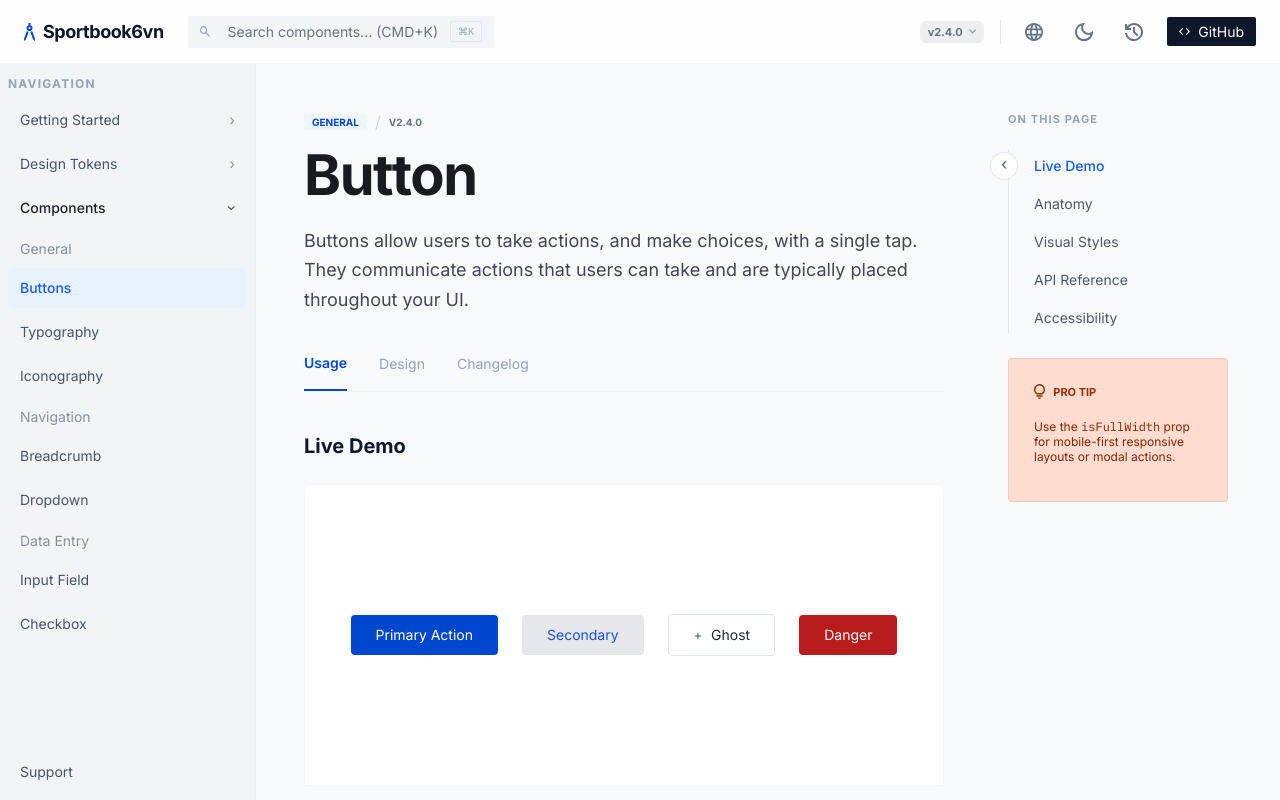
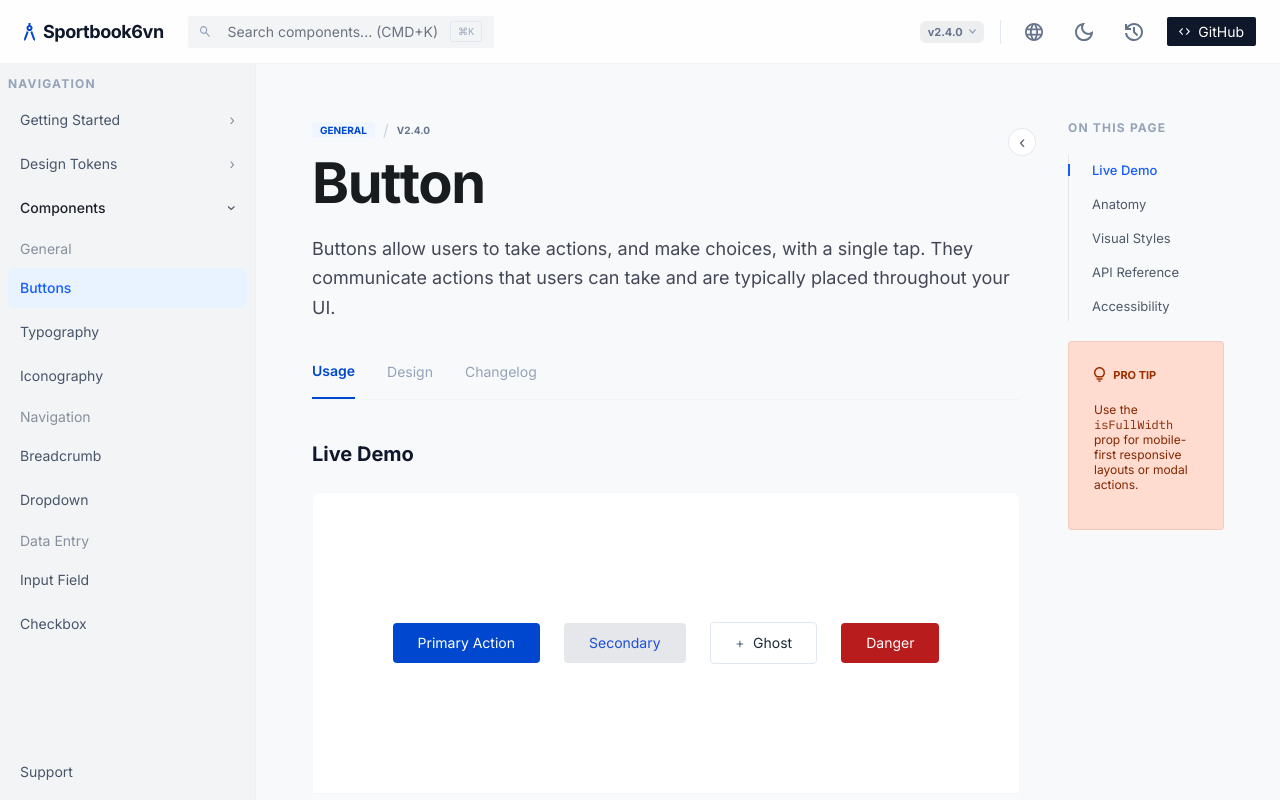
Before and after one commit to hieudeptrai1112/sportbook_mbbiz, an Angular app: page / in a window 1280 px wide. Shown: the top 800 px of the page. Built offline with nearby package versions, Linux system fonts and the light colour scheme.

Commit message:
style: align docs layout closer to arco proportions

```diff
--- a/src/app/app.scss
+++ b/src/app/app.scss
@@ -385,42 +385,44 @@
 
 .main-inner {
   display: grid;
-  grid-template-columns: minmax(0, 1fr) minmax(0, 224px);
-  column-gap: 64px;
-  padding: 48px;
-  width: min(1440px, 100%);
+  grid-template-columns: minmax(0, 980px) minmax(0, 180px);
+  column-gap: 24px;
+  padding: 56px;
+  width: 100%;
+  max-width: 1284px;
   margin: 0 auto;
   align-items: flex-start;
   transition: grid-template-columns 160ms ease, column-gap 160ms ease;
 }
 
 .main-inner.toc-collapsed {
-  grid-template-columns: minmax(0, 1fr) 0;
-  column-gap: 24px;
+  grid-template-columns: minmax(0, 1100px) 0;
+  column-gap: 0;
+  max-width: 1212px;
 }
 
 .main-inner.toc-collapsed .content {
-  max-width: 920px;
+  max-width: 1100px;
 }
 
 .main-inner.toc-collapsed .content.content-color,
 .main-inner.toc-collapsed .content.content-tokens {
-  max-width: 1200px;
+  max-width: 1100px;
 }
 
 .content {
   width: 100%;
-  max-width: 760px;
+  max-width: 980px;
   display: flex;
   flex-direction: column;
   gap: 40px;
-  justify-self: center;
-  margin: 0 auto;
+  justify-self: start;
+  margin: 0;
 }
 
 .content.content-color,
 .content.content-tokens {
-  max-width: 1040px;
+  max-width: 1100px;
 }
 
 .page-header h1 {
@@ -986,7 +988,7 @@
 }
 
 .anchor-layout-holder {
-  width: 224px;
+  width: 180px;
   justify-self: end;
   align-self: flex-start;
   position: sticky;
@@ -1005,10 +1007,10 @@
   width: 100%;
   display: flex;
   flex-direction: column;
-  gap: 24px;
+  gap: 20px;
   max-height: calc(100vh - 104px);
   overflow-y: auto;
-  padding-right: 4px;
+  padding: 0 0 0 24px;
   transition: opacity 140ms ease, transform 140ms ease, visibility 140ms ease;
 }
 
@@ -1021,8 +1023,8 @@
 
 .anchor-collapse-btn {
   position: absolute;
-  left: -18px;
-  top: 40px;
+  left: -36px;
+  top: 8px;
   width: 28px;
   height: 28px;
   border-radius: 999px;
@@ -1043,18 +1045,20 @@
 }
 
 .anchor-layout-holder.collapsed .anchor-collapse-btn {
-  left: -10px;
+  left: 0;
+  border-radius: 18px 0 0 18px;
+  box-shadow: -1px 0 5px 1px rgba(0, 0, 0, 0.1);
 }
 
 .anchor-collapse-icon {
   font-size: 16px;
   line-height: 1;
-  transform: rotate(180deg);
+  transform: scaleX(-1);
   transition: transform 140ms ease;
 }
 
 .anchor-collapse-icon.collapsed {
-  transform: rotate(0deg);
+  transform: scaleX(1);
 }
 
 @media (max-width: 1200px) {
@@ -1126,8 +1130,8 @@
 }
 
 .toc-label {
-  font-size: 11px;
-  letter-spacing: 1.1px;
+  font-size: 12px;
+  letter-spacing: 1.2px;
   text-transform: uppercase;
   color: #94a3b8;
   font-weight: 700;
@@ -1135,10 +1139,10 @@
 
 .toc-list {
   position: relative;
-  padding-left: 14px;
+  padding-left: 12px;
   display: flex;
   flex-direction: column;
-  gap: 6px;
+  gap: 4px;
 }
 
 .toc-list::before {
@@ -1155,13 +1159,13 @@
   position: relative;
   display: inline-flex;
   align-items: center;
-  min-height: 32px;
+  min-height: 30px;
   padding: 0 8px 0 12px;
   border-radius: 4px;
   text-decoration: none;
   color: #4e5969;
-  font-size: 14px;
-  line-height: 22px;
+  font-size: 13px;
+  line-height: 20px;
   font-weight: 400;
   transition: color 120ms ease, background 120ms ease, font-weight 120ms ease;
 }
@@ -1180,7 +1184,7 @@
 .toc-item.active::before {
   content: "";
   position: absolute;
-  left: -14px;
+  left: -12px;
   top: 50%;
   transform: translateY(-50%);
   width: 2px;
```
